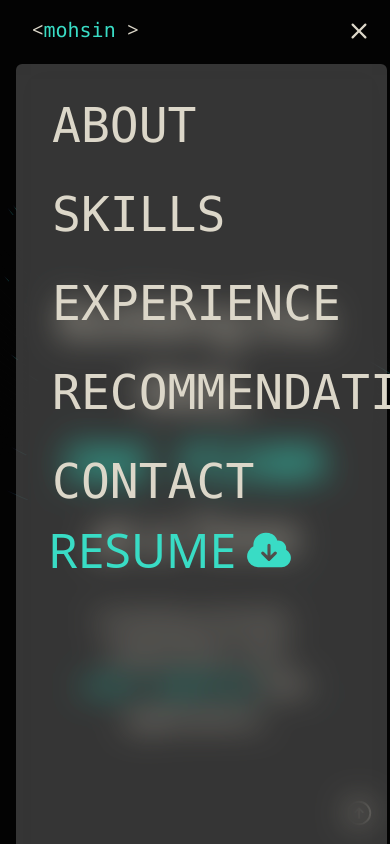
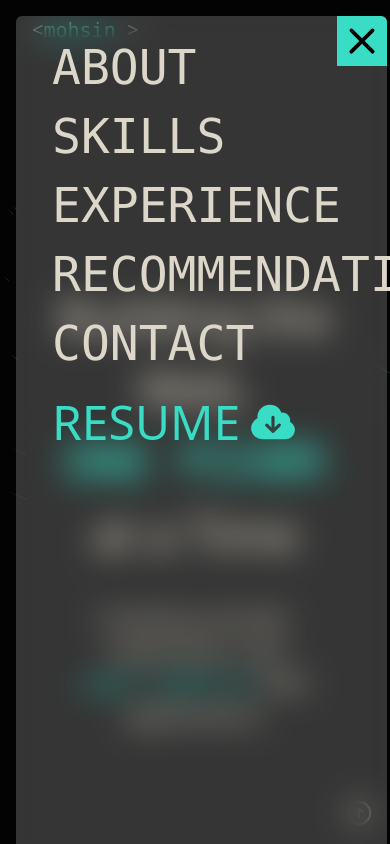
Before and after one commit to Mohsin-25/portfolio_2025, a React (Vite) app: page / in a window 390 px wide. Both pictures are taken after a click on the icon 359 px from the left and 31 px from the top of the page. Shown: the top 844 px of the page. Built offline with nearby package versions, Linux system fonts and the light colour scheme.

Commit message:
mobile menu navigation fixes

```diff
--- a/src/Components/Navbar/Navbar.jsx
+++ b/src/Components/Navbar/Navbar.jsx
@@ -65,14 +65,14 @@ const Navbar = () => {
         </> */}
         </div>
         <div className="md:hidden z-10">
-          {/* {!openMenu && (
+          {!openMenu && (
             <BiMenuAltRight size={30} onClick={() => setOpenMenu(!openMenu)} />
-          )} */}
-          {openMenu ? (
+          )}
+          {/* {openMenu ? (
             <HiMiniXMark size={30} onClick={() => setOpenMenu(!openMenu)} />
           ) : (
             <BiMenuAltRight size={30} onClick={() => setOpenMenu(!openMenu)} />
-          )}
+          )} */}
         </div>
         <ul className="md:flex group hidden">
           {navbarItems?.map((item, index) => {
@@ -112,11 +112,16 @@ const Navbar = () => {
         </ul>
         {openMenu && (
           <ul
-            className="flex-col z-20 fixed bg-white/20 rounded-md w-[95%] h-full mt-12 text-5xl p-4"
+            className="flex-col z-20 fixed bg-white/20 rounded-md w-[95%] h-full text-5xl p-4"
             style={{
               backdropFilter: "blur(16px) saturate(180%)",
             }}
           >
+            <HiMiniXMark
+              size={50}
+              onClick={() => setOpenMenu(!openMenu)}
+              className="absolute right-0 top-0 rounded-tr-md bg-[#39dcc5] text-black"
+            />
             {navbarItems?.map((item, index) => {
               return (
                 <PopRevealAnimation
@@ -125,10 +130,11 @@ const Navbar = () => {
                   // delay={0.35 + 0.1 + index / 5}
                 >
                   <li
-                    className="px-5 py-5 cursor-pointer hover:scale-110 ease-in-out
+                    className="px-5 py-2.5 cursor-pointer hover:scale-110 ease-in-out
                  hover-primary-text
                 "
                     onClick={() => {
+                      setOpenMenu(false);
                       scrollToSection(item);
                     }}
                   >
@@ -142,7 +148,7 @@ const Navbar = () => {
             <PopRevealAnimation delay={0.35 + (navbarItems?.length + 2) / 10}>
               <a href="./mohsin_resume.pdf" download="Mohsin_Resume">
                 <li
-                  className="px-4 cursor-pointer hover:scale-110 ease-in-out
+                  className="p-5 cursor-pointer hover:scale-110 ease-in-out
       group-hover:opacity-60 hover:opacity-100 primary-text hover:text-[#dcd7c9] flex items-center gap-2"
                 >
                   <span>RESUME</span> <HiCloudArrowDown size={50} />
```
